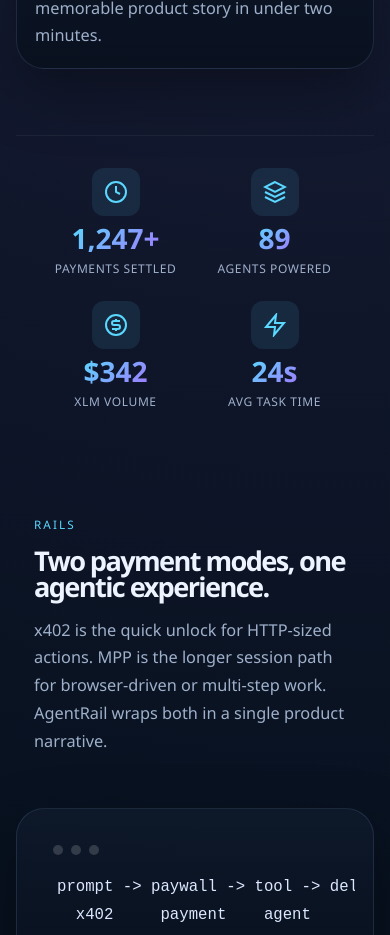
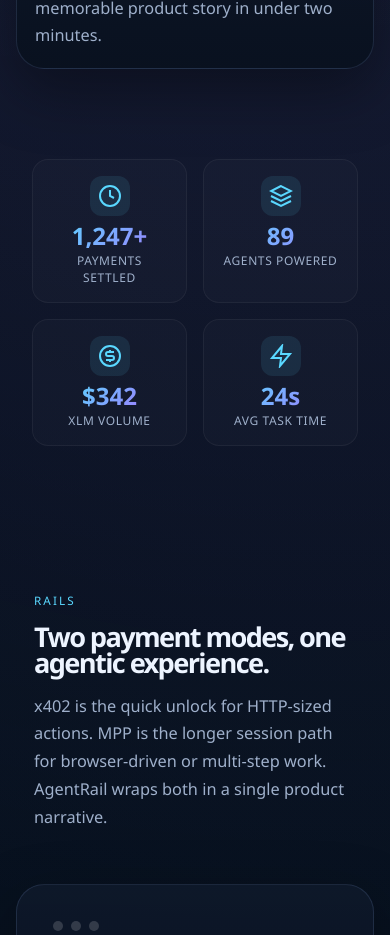
Before and after one commit to Saber1Y/AgentRail, a Next.js app: page / in a window 390 px wide. Shown: the part 2260-3195 px from the top of the page. Built offline with nearby package versions, Linux system fonts and the light colour scheme.

Commit message:
fix: improve stats counter row layout with card styling

```diff
--- a/app/components/StatsCounter.jsx
+++ b/app/components/StatsCounter.jsx
@@ -109,6 +109,7 @@
           <div className="stat-icon-wrapper">
             <span className="stat-icon">{stat.icon}</span>
           </div>
+          <div className="stat-info">
             <AnimatedCounter
               target={stat.value}
               prefix={stat.prefix}
@@ -117,6 +118,7 @@
             />
             <span className="stat-label">{stat.label}</span>
           </div>
+        </div>
       ))}
     </div>
   );
--- a/app/globals.css
+++ b/app/globals.css
@@ -1694,17 +1694,20 @@
 .stats-counter {
   display: flex;
   justify-content: center;
-  gap: 48px;
-  padding: 32px;
-  border-top: 1px solid rgba(255, 255, 255, 0.05);
-  margin-top: 48px;
-  flex-wrap: wrap;
+  align-items: stretch;
+  gap: 64px;
+  padding: 40px 20px;
+  margin: 48px 0;
 }
 
 .stat-item {
   display: flex;
   align-items: center;
   gap: 16px;
+  padding: 16px 24px;
+  background: rgba(255, 255, 255, 0.02);
+  border-radius: 16px;
+  border: 1px solid rgba(255, 255, 255, 0.05);
 }
 
 .stat-icon-wrapper {
@@ -1749,8 +1752,12 @@
 
 @media (max-width: 968px) {
   .stats-counter {
+    gap: 32px;
     flex-wrap: wrap;
-    gap: 32px;
+  }
+
+  .stat-item {
+    padding: 12px 16px;
   }
 }
 
@@ -1758,16 +1765,23 @@
   .stats-counter {
     display: grid;
     grid-template-columns: repeat(2, 1fr);
-    gap: 24px;
+    gap: 16px;
+    padding: 24px 16px;
   }
 
   .stat-item {
     flex-direction: column;
     text-align: center;
     gap: 8px;
+    padding: 16px;
+  }
+
+  .stat-icon-wrapper {
+    width: 40px;
+    height: 40px;
   }
 
   .counter-value {
-    font-size: 1.75rem;
-  }
-}
+    font-size: 1.5rem;
+  }
+}
```
Lines whose indentation alone changed are shown as unchanged.
